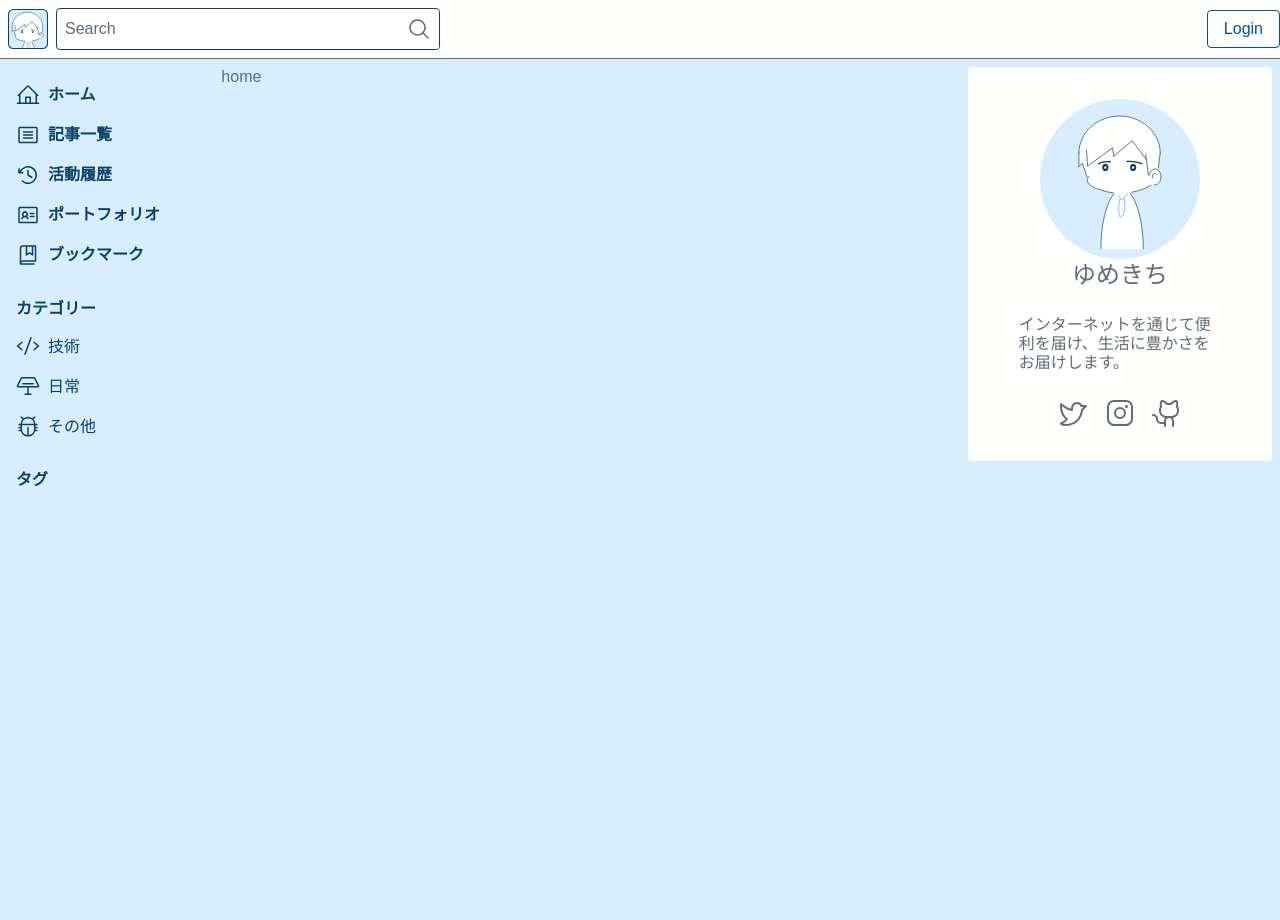
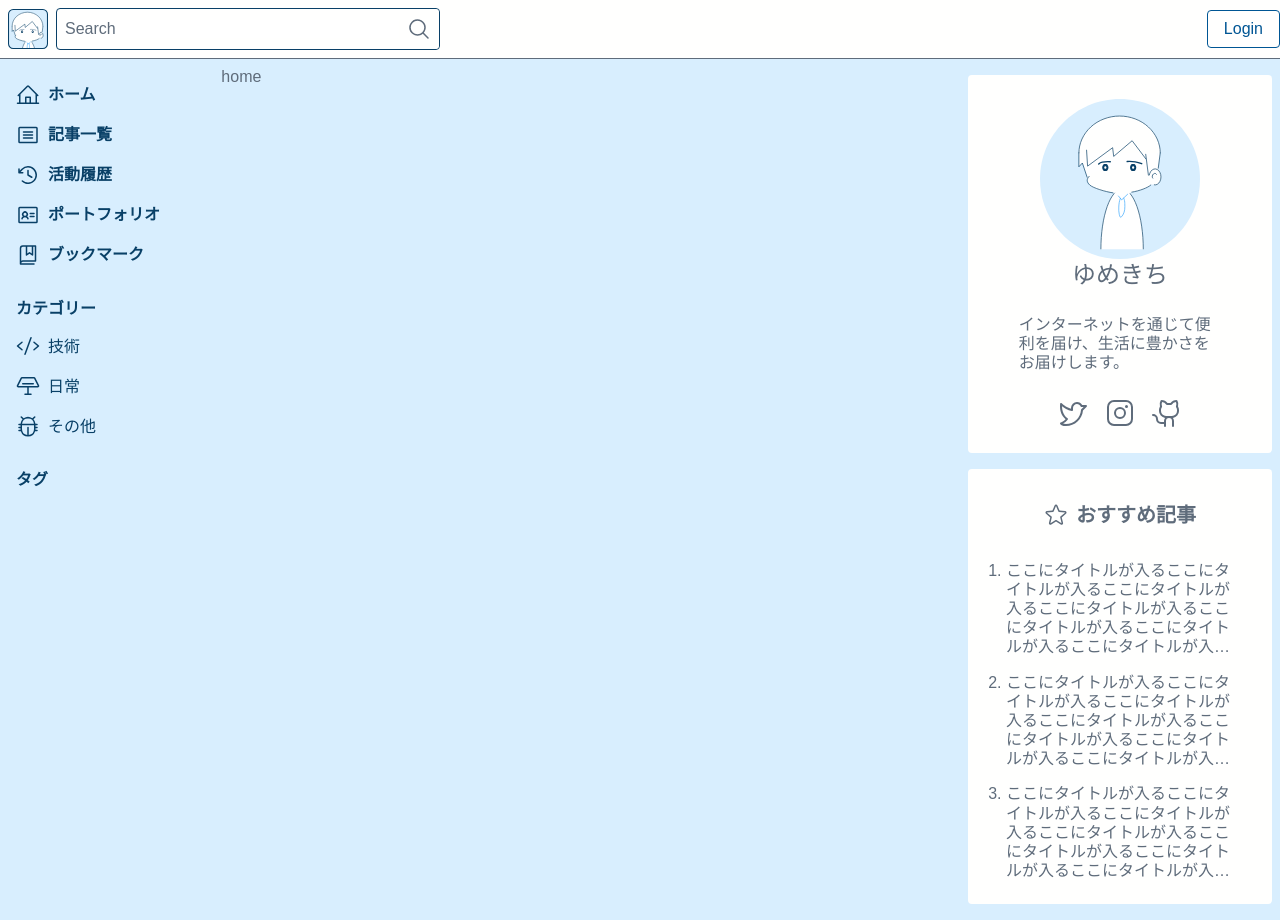
Before and after one commit to yumekiti/blog, a React (Vite) app: page / in a window 1280 px wide. Before the commit the page ends 800 px from the top, so only its background shows below. Built offline with nearby package versions, Linux system fonts and the light colour scheme; a web font is replaced by a local one.

Commit message:
✨ Implemented recommended articles component with minor fixes.

```diff
--- /dev/null
+++ b/src/components/organisms/RecommendedArticles.tsx
@@ -0,0 +1,32 @@
+import { Star } from "@phosphor-icons/react";
+import type { FC } from "react";
+import { Link } from "react-router-dom";
+
+import { recommends } from "@/constants/recommend";
+
+const Component: FC = () => (
+	<div className="py-2">
+		<div className="py-6 bg-[#fffffe] space-y-6 rounded">
+			<div className="py-2 flex items-center justify-center space-x-2">
+				<Star size={24} />
+				<h3 className="text-xl font-bold text-center text-Headline">
+					おすすめ記事
+				</h3>
+			</div>
+			<ol className="w-3/4 mx-auto list-decimal space-y-4">
+				{recommends.map((recommend) => (
+					<li key={recommend.id}>
+						<Link
+							to={`/contents/${recommend.id}`}
+							className="break-all line-clamp-5 hover:text-[#3da9fc] hover:underline"
+						>
+							{recommend.title}
+						</Link>
+					</li>
+				))}
+			</ol>
+		</div>
+	</div>
+);
+
+export default Component;
--- a/src/components/organisms/UserProfile.tsx
+++ b/src/components/organisms/UserProfile.tsx
@@ -1,16 +1,12 @@
 import type { FC } from "react";
 import { Link } from "react-router-dom";
-// import useSWR from 'swr';
 
 import icon from "@/assets/icon.svg";
 import { sns } from "@/constants/links";
 
-const Component: FC = () => {
-	// const { data: tags } = useSWR(`/_api/tags.list`);
-
-	return (
-		<>
-			<div className="py-8 bg-[#fffffe] space-y-6 rounded">
+const Component: FC = () => (
+	<div className="py-2">
+		<div className="py-6 bg-[#fffffe] space-y-6 rounded">
 			<div className="flex flex-col justify-center items-center">
 				<img src={icon} alt="icon" className="w-40 h-40" />
 				<p className="text-2xl text-center">ゆめきち</p>
@@ -28,8 +24,7 @@ const Component: FC = () => {
 				))}
 			</ul>
 		</div>
-		</>
+	</div>
 );
-};
 
 export default Component;
--- a/src/components/templates/HomeLayout.tsx
+++ b/src/components/templates/HomeLayout.tsx
@@ -1,6 +1,7 @@
 import type { FC, ReactNode } from "react";
 
 import NavigationMenu from "@/components/organisms/NavigationMenu";
+import RecommendedArticles from "@/components/organisms/RecommendedArticles";
 import UserProfile from "@/components/organisms/UserProfile";
 
 type Props = {
@@ -19,7 +20,7 @@ const Component: FC<Props> = ({ children }) => {
 				</div>
 				<div className="hidden lg:col-span-3 lg:block">
 					<UserProfile />
-					{/* <RelatedLinks /> */}
+					<RecommendedArticles />
 				</div>
 			</div>
 		</div>
--- a/src/constants/links.ts
+++ b/src/constants/links.ts
@@ -84,55 +84,4 @@ export const sns = [
 	},
 ];
 
-const links = [
-	{
-		text: "公式サイト",
-		emoji: "🏫",
-		path: "https://comp.ecc.ac.jp/",
-		bold: false,
-	},
-	{
-		text: "お知らせ",
-		emoji: "📢",
-		path: "https://comp-app.ecc-sv.com/app/",
-		bold: false,
-	},
-	{
-		text: "E-Connnect",
-		emoji: "📚",
-		path: "https://ecc.learning-ware.jp/",
-		bold: false,
-	},
-	{
-		text: "ECC-ポータル",
-		emoji: "📝",
-		path: "https://stork.ecc.ac.jp/",
-		bold: false,
-	},
-	{
-		text: "Diff_Sync_Code",
-		emoji: "🔀",
-		path: "https://diff.yumekiti.net/",
-		bold: false,
-	},
-	{
-		text: "Slide_Sync",
-		emoji: "📱",
-		path: "https://chrome.google.com/webstore/detail/slide-sync/naimcoenmacdfkjnhphjgikaigaedgae?hl=ja&authuser=0",
-		bold: false,
-	},
-	{
-		text: "Marplify",
-		emoji: "📊",
-		path: "https://marplify.yumekiti.net/",
-		bold: false,
-	},
-	{
-		text: "Mdcal",
-		emoji: "📅",
-		path: "https://mdcal.yumekiti.net/",
-		bold: false,
-	},
-];
-
-export { navigation, categories, links };
+export { navigation, categories };
--- /dev/null
+++ b/src/constants/recommend.ts
@@ -0,0 +1,19 @@
+const recommends = [
+	{
+		id: "666e7e2c28531f013e01a9ed",
+		title:
+			"ここにタイトルが入るここにタイトルが入るここにタイトルが入るここにタイトルが入るここにタイトルが入るここにタイトルが入るここにタイトルが入るここにタイトルが入るここにタイトルが入る",
+	},
+	{
+		id: "666e7e2c28531f013e01a9ed",
+		title:
+			"ここにタイトルが入るここにタイトルが入るここにタイトルが入るここにタイトルが入るここにタイトルが入るここにタイトルが入るここにタイトルが入るここにタイトルが入るここにタイトルが入る",
+	},
+	{
+		id: "666e7e2c28531f013e01a9ed",
+		title:
+			"ここにタイトルが入るここにタイトルが入るここにタイトルが入るここにタイトルが入るここにタイトルが入るここにタイトルが入るここにタイトルが入るここにタイトルが入るここにタイトルが入る",
+	},
+];
+
+export { recommends };
--- /dev/null
+++ b/src/constants/sns.ts
@@ -0,0 +1,21 @@
+import { GithubLogo, InstagramLogo, TwitterLogo } from "@phosphor-icons/react";
+
+const sns = [
+	{
+		key: "Twitter",
+		icon: TwitterLogo,
+		path: "https://twitter.com/yumekiti_social",
+	},
+	{
+		key: "Instagram",
+		icon: InstagramLogo,
+		path: "https://www.instagram.com/yumekiti_social",
+	},
+	{
+		key: "Github",
+		icon: GithubLogo,
+		path: "https://github.com/yumekiti",
+	},
+];
+
+export { sns };
```
Lines whose indentation alone changed are shown as unchanged.
